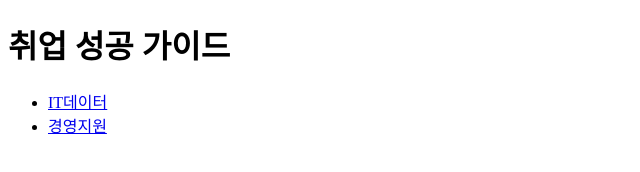
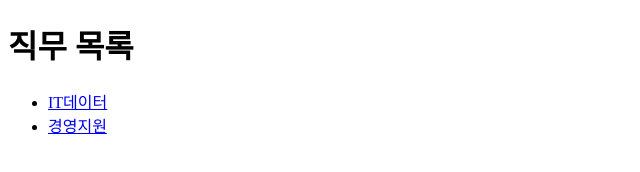
Before and after one commit to joliee4726-droid/TEST-, a plain HTML site: page index.html in a window 1280 px wide. Shown: the whole page, without its empty margins (0-640 px from the left). Drawn offline with Linux system fonts and the light colour scheme.

Commit message:
Add files via upload

```diff
--- a/index.html
+++ b/index.html
@@ -6,7 +6,7 @@
     <title>취업 성공 가이드</title>
 </head>
 <body>
-    <h1>취업 성공 가이드</h1>
+    <h1>직무 목록</h1>
     <ul>
         <li><a href="기업목록.html?job=IT데이터">IT데이터</a></li>
         <li><a href="기업목록.html?job=경영지원">경영지원</a></li>
```
